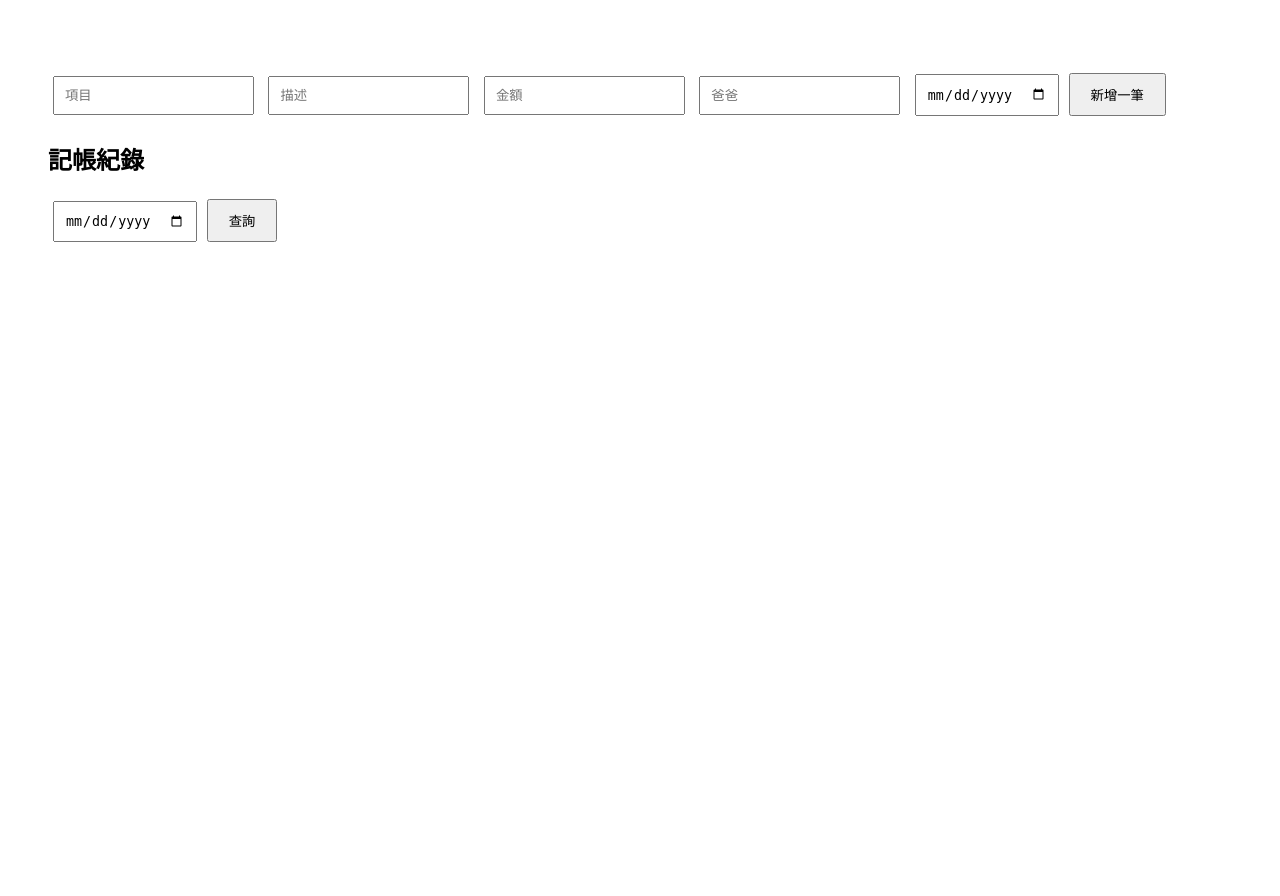
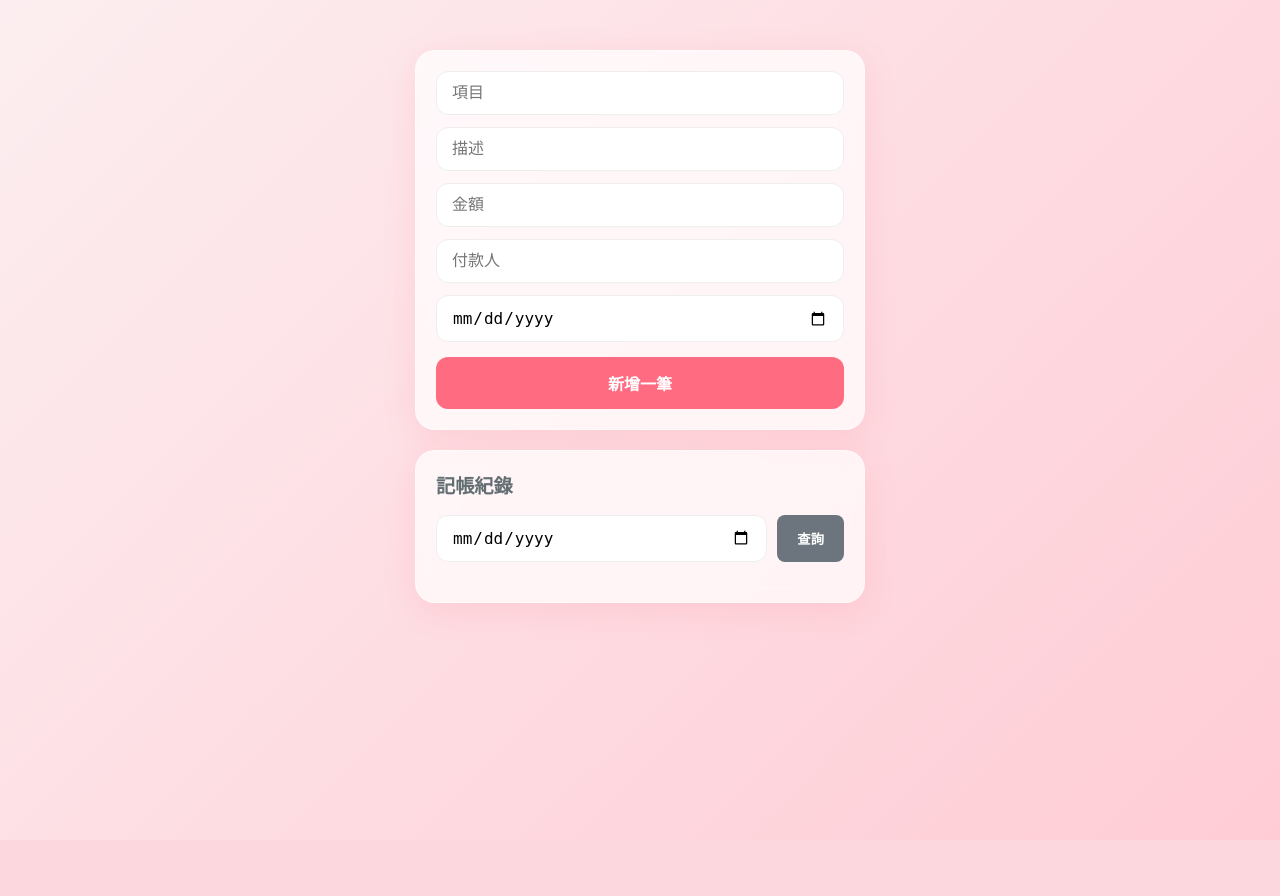
Before and after one commit to niiland00/couple-accounting-app, a Flask app: page / in a window 1280 px wide. After the commit the page ends 681 px from the top, so only its background shows below. Run offline with Flask 3, Linux system fonts and the light colour scheme; data that the repository does not hold is empty.

Commit message:
加上漂亮UI!

```diff
--- a/static/style.css
+++ b/static/style.css
@@ -1,21 +1,120 @@
-body{
-    font-family: Arial;
-    padding:40px;
-	background-color: white !important;
-    color: black !important;
+/* 全域設定 */
+body {
+    font-family: 'PingFang TC', 'Microsoft JhengHei', sans-serif;
+    background: linear-gradient(135deg, #fceef0 0%, #ffccd5 100%);
+    margin: 0;
+    padding: 20px;
+    display: flex;
+    justify-content: center;
     min-height: 100vh;
-    display: block !important;
+    color: #4a4a4a;
 }
 
-input{
-    padding:10px;
-    margin:5px;
+.container {
+    width: 100%;
+    max-width: 450px;
 }
 
-button{
-    padding:10px 20px;
+h1 {
+    text-align: center;
+    color: #ff6b81;
+    text-shadow: 1px 1px 2px rgba(0,0,0,0.1);
+    margin-bottom: 30px;
 }
 
-li{
-    margin:10px 0;
+/* 卡片式設計 */
+.input-card, .list-section {
+    background: rgba(255, 255, 255, 0.7);
+    backdrop-filter: blur(10px);
+    border-radius: 20px;
+    padding: 20px;
+    box-shadow: 0 8px 32px rgba(255, 107, 129, 0.15);
+    margin-bottom: 20px;
+    border: 1px solid rgba(255, 255, 255, 0.5);
 }
+
+/* 輸入框樣式 */
+.input-group {
+    display: flex;
+    flex-direction: column;
+    gap: 12px;
+    margin-bottom: 15px;
+}
+
+input {
+    padding: 12px 15px;
+    border: 1px solid #eee;
+    border-radius: 12px;
+    outline: none;
+    transition: all 0.3s;
+    font-size: 16px;
+}
+
+input:focus {
+    border-color: #ff6b81;
+    box-shadow: 0 0 5px rgba(255, 107, 129, 0.3);
+}
+
+/* 按鈕樣式 */
+button {
+    cursor: pointer;
+    font-weight: bold;
+    transition: transform 0.2s, background 0.3s;
+    border: none;
+}
+
+.primary-btn {
+    width: 100%;
+    background: #ff6b81;
+    color: white;
+    padding: 14px;
+    border-radius: 12px;
+    font-size: 16px;
+}
+
+.primary-btn:hover {
+    background: #ff4757;
+    transform: translateY(-2px);
+}
+
+.secondary-btn {
+    background: #6c757d;
+    color: white;
+    padding: 8px 20px;
+    border-radius: 8px;
+    margin-left: 10px;
+}
+
+/* 查詢列 */
+.search-bar {
+    display: flex;
+    margin-bottom: 20px;
+}
+
+.search-bar input {
+    flex-grow: 1;
+}
+
+/* 列表樣式 */
+ul {
+    list-style: none;
+    padding: 0;
+}
+
+li {
+    background: white;
+    margin-bottom: 10px;
+    padding: 15px;
+    border-radius: 12px;
+    display: flex;
+    justify-content: space-between;
+    align-items: center;
+    box-shadow: 0 2px 8px rgba(0,0,0,0.05);
+    border-left: 5px solid #ff6b81;
+}
+
+h2 {
+    font-size: 1.2rem;
+    color: #636e72;
+    margin-top: 0;
+}
--- a/templates/index.html
+++ b/templates/index.html
@@ -6,28 +6,35 @@
     <link rel="stylesheet" href="/static/style.css">
     <link rel="manifest" href="/static/manifest.json">
     <meta name="theme-color" content="#ff6b81">
+    <meta name="viewport" content="width=device-width, initial-scale=1.0">
     <link rel="apple-touch-icon" href="/static/icon.png">
 </head>
 
 <body>
 
+<div class="container">
         <h1></h1>
 
-<div>
+		<div class="input-card">
+            <div class="input-group">
                 <input id="item" placeholder="項目">
                 <input id="desc" placeholder="描述">
-<input id="price" placeholder="金額">
-<input id="payer" placeholder="爸爸">
+                <input id="price" type="number" placeholder="金額">
+                <input id="payer" placeholder="付款人">
                 <input id="date" type="date">
-
-<button onclick="addRecord()">新增一筆</button>
+            </div>
+            <button class="primary-btn" onclick="addRecord()">新增一筆</button>
         </div>
 
+		<div class="list-section">
             <h2>記帳紀錄</h2>
+            <div class="search-bar">
                 <input type="date" id="searchDate">
-<button onclick="search()">查詢</button>
-
+                <button class="secondary-btn" onclick="search()">查詢</button>
+            </div>
             <ul id="records"></ul>
+        </div>
+</div>
 
 <script src="/static/app.js"></script>
 <script>
```
Lines whose indentation alone changed are shown as unchanged.
